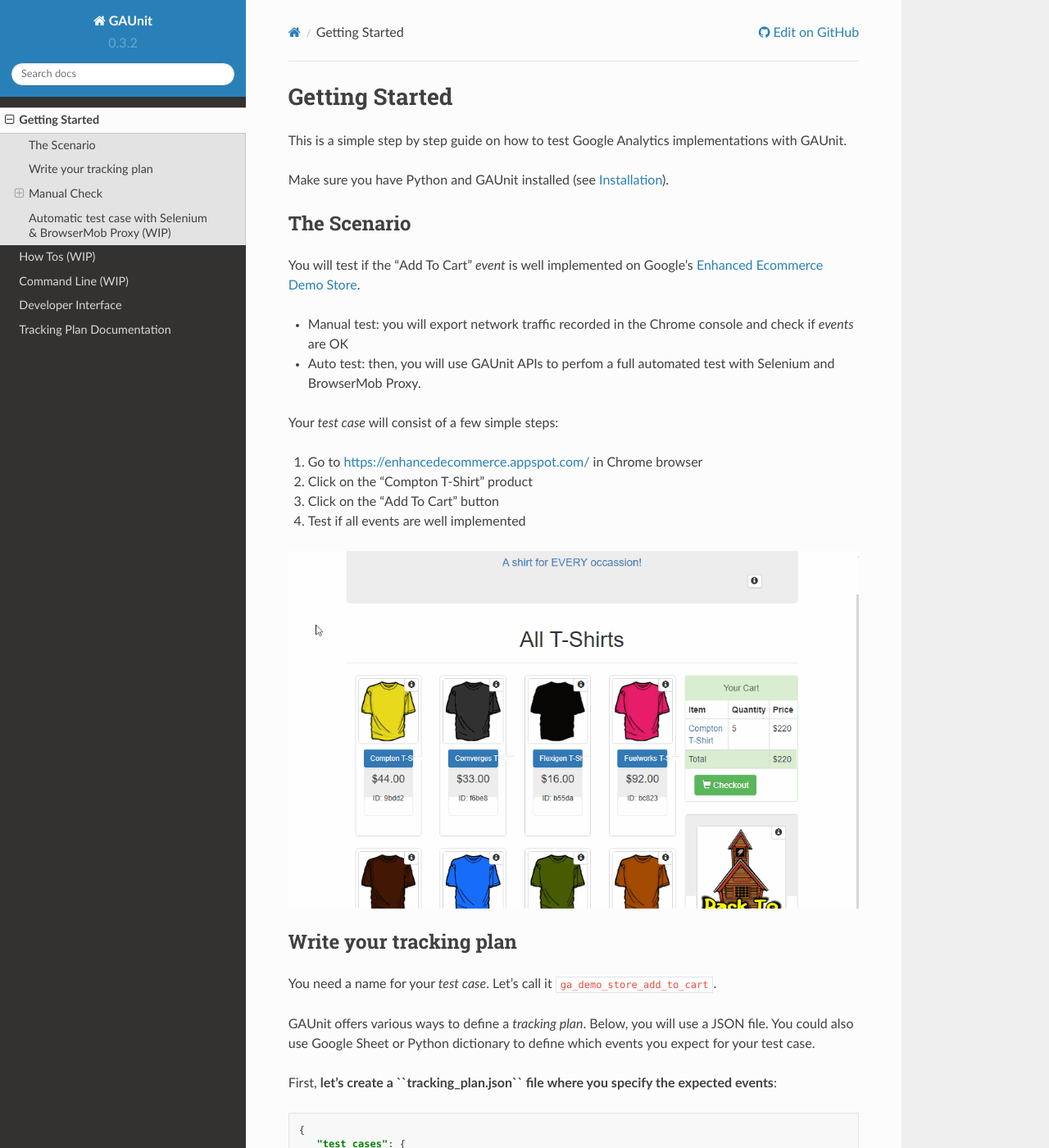
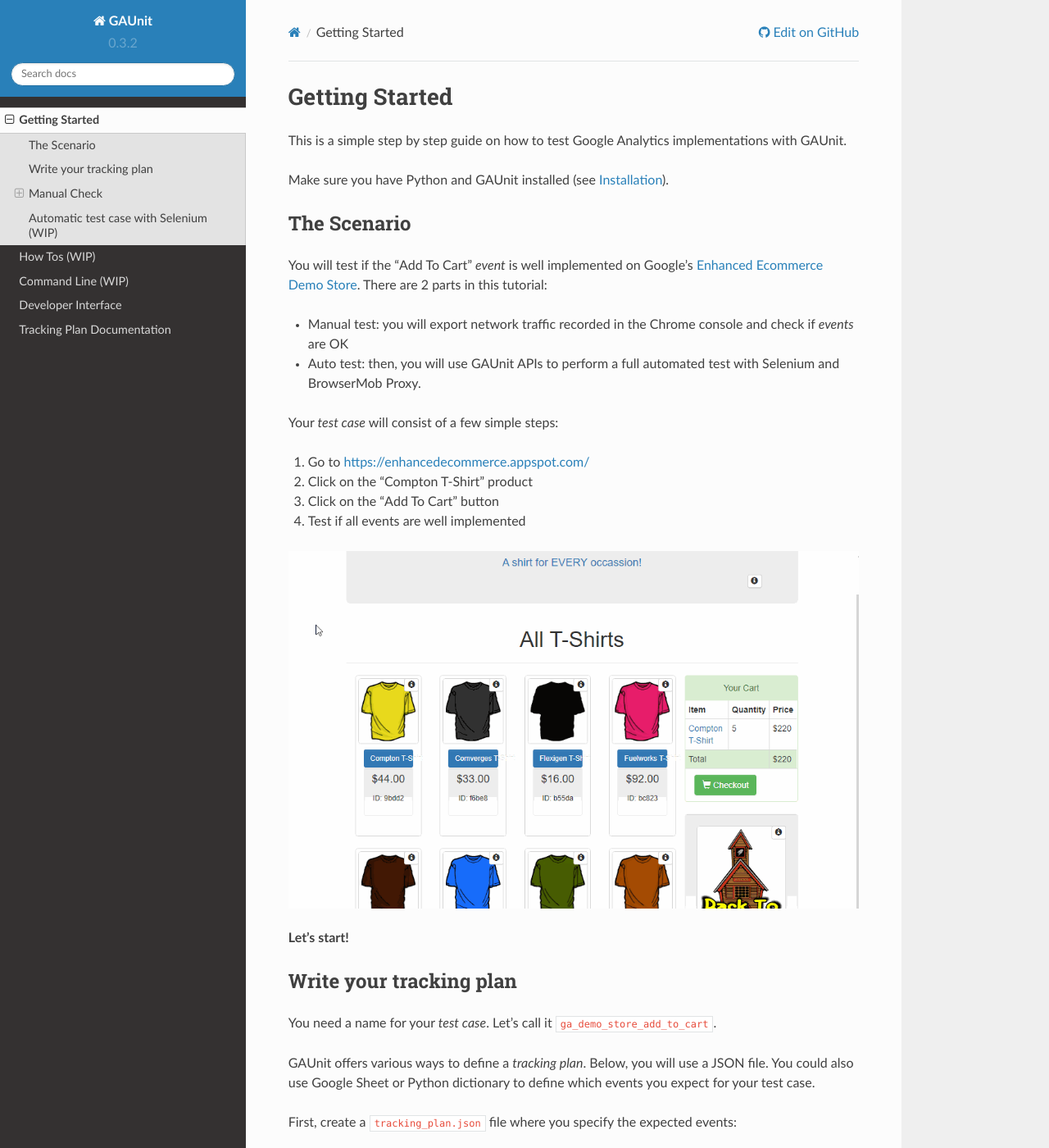
Before and after one commit to VinceCabs/GAUnit, a Sphinx documentation site: the page built from docs/tutorial.rst, in a window 1280 px wide and 1400 px high. Shown: the whole window at 82% size. Built offline with Sphinx 7.4.7 and the Read the Docs theme 2.0.0, drawn with Linux system fonts in a browser that asks for light colours; some of the changed text lies outside the part shown.

Commit message:
doc: minor changes

```diff
--- a/docs/tutorial.rst
+++ b/docs/tutorial.rst
@@ -13,18 +13,21 @@
 
 You will test if the "Add To Cart" *event* is well implemented on Google's
 `Enhanced Ecommerce Demo Store <https://enhancedecommerce.appspot.com/>`_.
+There are 2 parts in this tutorial:
 
 - Manual test: you will export network traffic recorded in the Chrome console and check if *events* are OK
-- Auto test: then, you will use GAUnit APIs to perfom a full automated test with Selenium and BrowserMob Proxy.
+- Auto test: then, you will use GAUnit APIs to perform a full automated test with Selenium and BrowserMob Proxy.
 
 Your *test case* will consist of a few simple steps:
 
-1. Go to https://enhancedecommerce.appspot.com/ in Chrome browser
+1. Go to https://enhancedecommerce.appspot.com/
 2. Click on the "Compton T-Shirt" product
 3. Click on the "Add To Cart" button
 4. Test if all events are well implemented
 
 .. image:: img/demo_store.gif
+
+**Let's start!**
 
 Write your tracking plan
 ------------------------------
@@ -206,5 +209,5 @@
 
 .. What if test fails?
 
-Automatic test case with Selenium & BrowserMob Proxy (WIP)
+Automatic test case with Selenium (WIP)
 ------------------------------------------------------------
```
Also changed, not shown: other parts of docs/tutorial.rst (+3 -3 lines), README.md (+3 -2 lines).
